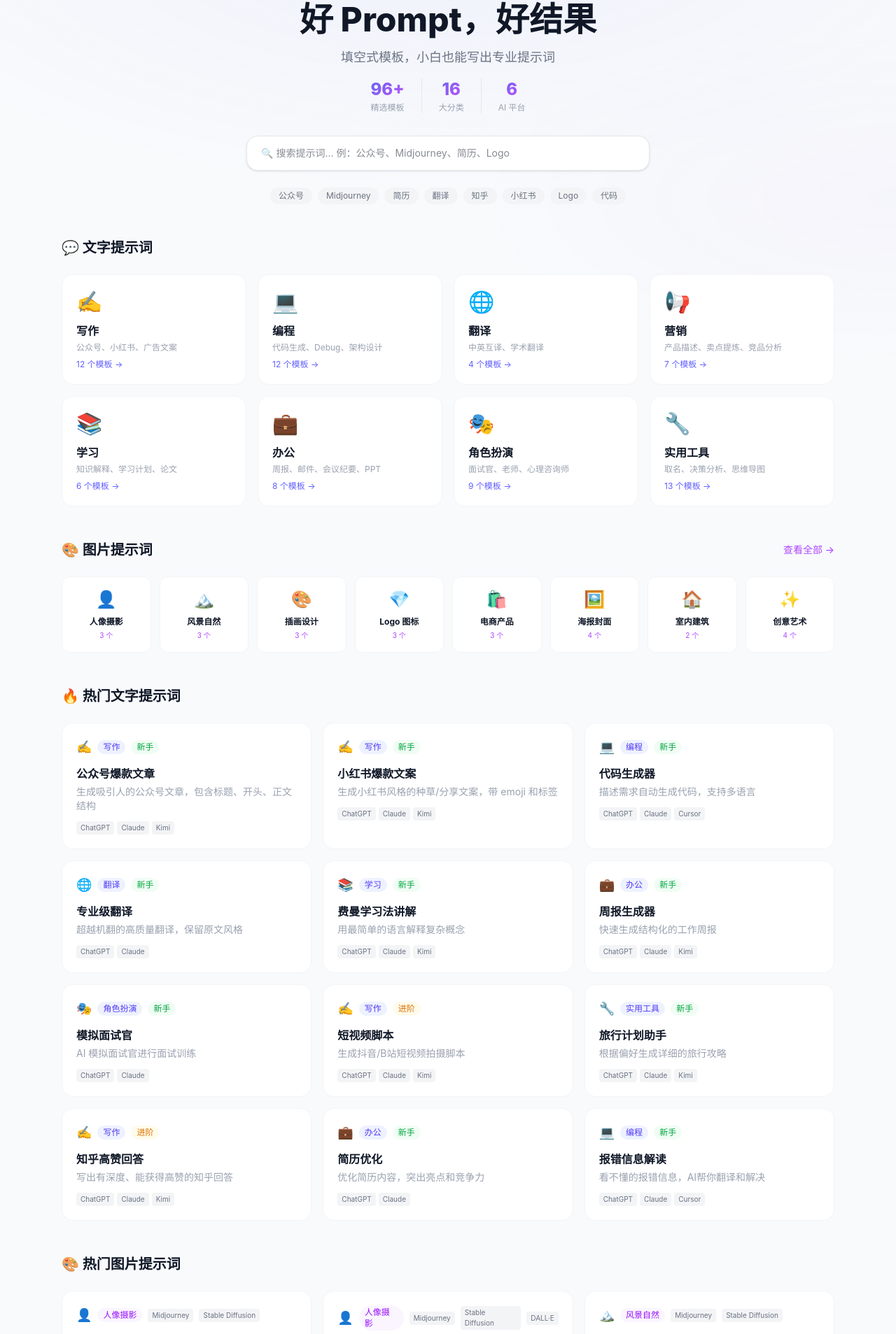
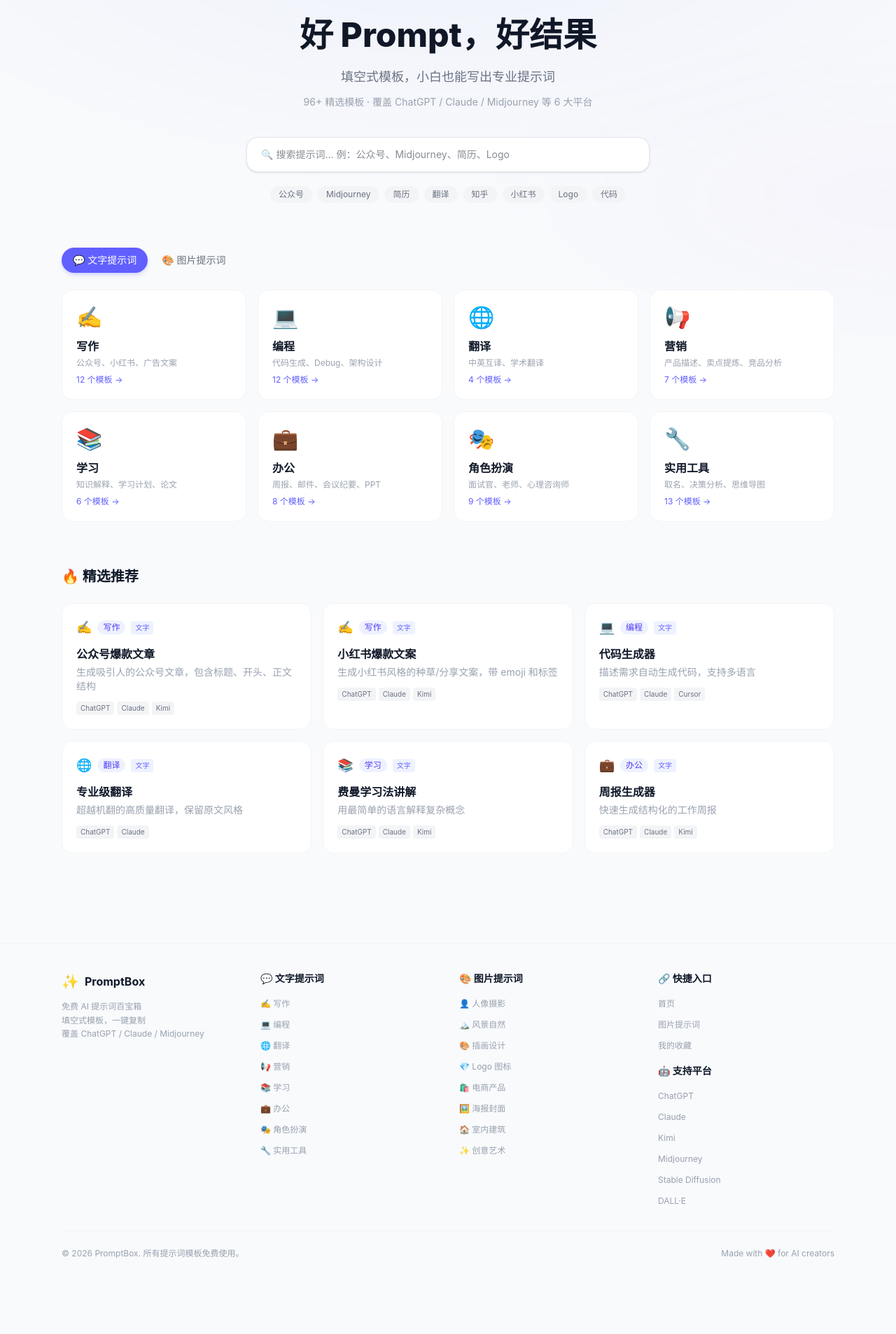
Before and after one commit to xiaoxiao194/promptbox, a Next.js app: page / in a window 1280 px wide. Shown: the part 117-2024 px from the top of the page at 70% size. After the commit the page ends 1957 px from the top, so only its background shows below. Built offline with nearby package versions, Linux system fonts and the light colour scheme.

Commit message:
fix: 首页精简重构 - Tab切换分类+精选推荐合并+减少视觉噪音

```diff
--- a/src/app/page.tsx
+++ b/src/app/page.tsx
@@ -9,68 +9,54 @@
 
 export default function Home() {
   const [search, setSearch] = useState("");
+  const [tab, setTab] = useState<"text" | "image">("text");
 
-  const hotPrompts = useMemo(() => prompts.filter(p => p.hot), []);
-  const hotImagePrompts = useMemo(() => imagePrompts.filter(p => p.hot), []);
+  const hotAll = useMemo(() => {
+    const textHot = prompts.filter(p => p.hot).map(p => ({
+      id: p.id, title: p.title, desc: p.description, type: "text" as const,
+      href: `/prompt/${p.id}`, tags: p.platforms, icon: categories.find(c => c.id === p.category)?.icon || "",
+      catName: categories.find(c => c.id === p.category)?.name || "",
+    }));
+    const imgHot = imagePrompts.filter(p => p.hot).map(p => ({
+      id: p.id, title: p.title, desc: p.description, type: "image" as const,
+      href: `/image-prompt/${p.id}`, tags: p.platforms, icon: imageCategories.find(c => c.id === p.category)?.icon || "",
+      catName: imageCategories.find(c => c.id === p.category)?.name || "",
+    }));
+    return [...textHot, ...imgHot].slice(0, 6);
+  }, []);
 
-  // 搜索同时覆盖文字和图片模板
   const filteredResults = useMemo(() => {
     if (!search.trim()) return [];
     const q = search.toLowerCase();
-    const textResults = prompts
-      .filter(p =>
-        p.title.toLowerCase().includes(q) ||
-        p.description.toLowerCase().includes(q) ||
-        p.tags.some(t => t.toLowerCase().includes(q)) ||
-        p.platforms.some(pl => pl.toLowerCase().includes(q))
-      )
-      .map(p => ({ ...p, type: "text" as const, href: `/prompt/${p.id}` }));
-
-    const imageResults = imagePrompts
-      .filter(p =>
-        p.title.toLowerCase().includes(q) ||
-        p.description.toLowerCase().includes(q) ||
-        p.tags.some(t => t.toLowerCase().includes(q)) ||
-        p.platforms.some(pl => pl.toLowerCase().includes(q))
-      )
-      .map(p => ({ ...p, type: "image" as const, href: `/image-prompt/${p.id}` }));
-
-    return [...textResults, ...imageResults];
+    const textR = prompts
+      .filter(p => p.title.toLowerCase().includes(q) || p.description.toLowerCase().includes(q) || p.tags.some(t => t.toLowerCase().includes(q)) || p.platforms.some(pl => pl.toLowerCase().includes(q)))
+      .map(p => ({ id: p.id, title: p.title, desc: p.description, type: "text" as const, href: `/prompt/${p.id}` }));
+    const imgR = imagePrompts
+      .filter(p => p.title.toLowerCase().includes(q) || p.description.toLowerCase().includes(q) || p.tags.some(t => t.toLowerCase().includes(q)) || p.platforms.some(pl => pl.toLowerCase().includes(q)))
+      .map(p => ({ id: p.id, title: p.title, desc: p.description, type: "image" as const, href: `/image-prompt/${p.id}` }));
+    return [...textR, ...imgR];
   }, [search]);
 
   const totalTemplates = prompts.length + imagePrompts.length;
-  const totalCategories = categories.length + imageCategories.length;
+
+  const currentCategories = tab === "text" ? categories : imageCategories;
+  const currentPrompts = tab === "text" ? prompts : imagePrompts;
 
   return (
     <main className="fade-in">
       <Navbar />
 
-      {/* Hero */}
-      <section className="max-w-4xl mx-auto px-6 pt-16 pb-12 text-center">
-        <h1 className="text-4xl sm:text-5xl font-extrabold text-gray-900 dark:text-white mb-4">
+      {/* Hero — 简洁大气 */}
+      <section className="max-w-4xl mx-auto px-6 pt-20 pb-16 text-center">
+        <h1 className="text-4xl sm:text-5xl font-extrabold text-gray-900 dark:text-white mb-4 leading-tight">
           好 Prompt，好结果
         </h1>
-        <p className="text-lg text-gray-500 dark:text-gray-400 mb-4">
+        <p className="text-lg text-gray-500 dark:text-gray-400 mb-3">
           填空式模板，小白也能写出专业提示词
         </p>
-
-        {/* Stats */}
-        <div className="flex justify-center gap-6 mb-8">
-          <div className="text-center">
-            <span className="text-2xl font-extrabold gradient-text">{totalTemplates}+</span>
-            <p className="text-xs text-gray-400 mt-0.5">精选模板</p>
-          </div>
-          <div className="w-px bg-gray-200 dark:bg-gray-700"></div>
-          <div className="text-center">
-            <span className="text-2xl font-extrabold gradient-text">{totalCategories}</span>
-            <p className="text-xs text-gray-400 mt-0.5">大分类</p>
-          </div>
-          <div className="w-px bg-gray-200 dark:bg-gray-700"></div>
-          <div className="text-center">
-            <span className="text-2xl font-extrabold gradient-text">6</span>
-            <p className="text-xs text-gray-400 mt-0.5">AI 平台</p>
-          </div>
-        </div>
+        <p className="text-sm text-gray-400 dark:text-gray-500 mb-10">
+          {totalTemplates}+ 精选模板 · 覆盖 ChatGPT / Claude / Midjourney 等 6 大平台
+        </p>
 
         {/* Search */}
         <div className="relative max-w-xl mx-auto">
@@ -83,7 +69,7 @@
           />
           {search && filteredResults.length > 0 && (
             <div className="absolute top-full mt-2 w-full bg-white dark:bg-gray-800 rounded-xl shadow-xl border border-gray-100 dark:border-gray-700 max-h-80 overflow-y-auto z-50">
-              {filteredResults.map((p) => (
+              {filteredResults.slice(0, 10).map((p) => (
                 <Link key={p.id} href={p.href} className="block px-5 py-3 hover:bg-gray-50 dark:hover:bg-gray-700 border-b border-gray-50 dark:border-gray-700 last:border-0">
                   <div className="flex items-center gap-2">
                     <span className={`text-[10px] px-1.5 py-0.5 rounded font-medium ${p.type === "image" ? "bg-purple-50 dark:bg-purple-900/30 text-purple-500" : "bg-indigo-50 dark:bg-indigo-900/30 text-indigo-500"}`}>
@@ -91,7 +77,7 @@
                     </span>
                     <p className="font-medium text-gray-900 dark:text-white text-sm">{p.title}</p>
                   </div>
-                  <p className="text-xs text-gray-400 mt-0.5 ml-14">{p.description}</p>
+                  <p className="text-xs text-gray-400 mt-0.5 pl-14">{p.desc}</p>
                 </Link>
               ))}
             </div>
@@ -103,8 +89,7 @@
           )}
         </div>
 
-        {/* Hot tags */}
-        <div className="flex flex-wrap justify-center gap-2 mt-6">
+        <div className="flex flex-wrap justify-center gap-2 mt-5">
           {["公众号", "Midjourney", "简历", "翻译", "知乎", "小红书", "Logo", "代码"].map((tag) => (
             <button key={tag} onClick={() => setSearch(tag)} className="px-3 py-1 rounded-full text-xs bg-gray-100 dark:bg-gray-800 text-gray-500 dark:text-gray-400 hover:bg-indigo-50 dark:hover:bg-indigo-900/30 hover:text-indigo-600 dark:hover:text-indigo-400 transition-colors">
               {tag}
@@ -113,89 +98,63 @@
         </div>
       </section>
 
-      {/* Text Prompt Categories */}
-      <section className="max-w-6xl mx-auto px-6 pb-12">
-        <h2 className="text-xl font-bold text-gray-900 dark:text-white mb-6">💬 文字提示词</h2>
-        <div className="grid grid-cols-2 sm:grid-cols-4 gap-4">
-          {categories.map((cat) => (
-            <Link key={cat.id} href={`/category/${cat.id}`} className="group bg-white dark:bg-gray-800/60 rounded-2xl p-5 border border-gray-100 dark:border-gray-700/50 hover:border-indigo-200 dark:hover:border-indigo-700 hover:shadow-lg hover:-translate-y-1 transition-all">
+      {/* 分类浏览 — Tab 切换文字/图片 */}
+      <section className="max-w-6xl mx-auto px-6 pb-16">
+        <div className="flex items-center gap-1 mb-6">
+          <button
+            onClick={() => setTab("text")}
+            className={`px-4 py-2 rounded-full text-sm font-medium transition-all ${tab === "text" ? "bg-indigo-500 text-white shadow-md shadow-indigo-500/20" : "text-gray-500 dark:text-gray-400 hover:bg-gray-100 dark:hover:bg-gray-800"}`}
+          >
+            💬 文字提示词
+          </button>
+          <button
+            onClick={() => setTab("image")}
+            className={`px-4 py-2 rounded-full text-sm font-medium transition-all ${tab === "image" ? "bg-purple-500 text-white shadow-md shadow-purple-500/20" : "text-gray-500 dark:text-gray-400 hover:bg-gray-100 dark:hover:bg-gray-800"}`}
+          >
+            🎨 图片提示词
+          </button>
+        </div>
+
+        <div className={`grid grid-cols-2 sm:grid-cols-4 ${tab === "image" ? "lg:grid-cols-4" : ""} gap-4`}>
+          {currentCategories.map((cat) => (
+            <Link
+              key={cat.id}
+              href={tab === "text" ? `/category/${cat.id}` : `/image-category/${cat.id}`}
+              className={`group bg-white dark:bg-gray-800/60 rounded-2xl p-5 border border-gray-100 dark:border-gray-700/50 hover:shadow-lg hover:-translate-y-1 transition-all ${tab === "image" ? "hover:border-purple-200 dark:hover:border-purple-700" : "hover:border-indigo-200 dark:hover:border-indigo-700"}`}
+            >
               <div className="text-3xl mb-3">{cat.icon}</div>
-              <h3 className="font-bold text-gray-900 dark:text-white group-hover:text-indigo-600 dark:group-hover:text-indigo-400 transition-colors">{cat.name}</h3>
+              <h3 className={`font-bold text-gray-900 dark:text-white transition-colors ${tab === "image" ? "group-hover:text-purple-600 dark:group-hover:text-purple-400" : "group-hover:text-indigo-600 dark:group-hover:text-indigo-400"}`}>{cat.name}</h3>
               <p className="text-xs text-gray-400 mt-1">{cat.description}</p>
-              <p className="text-xs text-indigo-500 mt-2">{prompts.filter(p => p.category === cat.id).length} 个模板 →</p>
+              <p className={`text-xs mt-2 ${tab === "image" ? "text-purple-500" : "text-indigo-500"}`}>
+                {currentPrompts.filter(p => p.category === cat.id).length} 个模板 →
+              </p>
             </Link>
           ))}
         </div>
       </section>
 
-      {/* Image Prompt Categories */}
-      <section className="max-w-6xl mx-auto px-6 pb-12">
-        <div className="flex items-center justify-between mb-6">
-          <h2 className="text-xl font-bold text-gray-900 dark:text-white">🎨 图片提示词</h2>
-          <Link href="/image" className="text-sm text-purple-500 hover:text-purple-600 dark:hover:text-purple-400 font-medium">查看全部 →</Link>
-        </div>
-        <div className="grid grid-cols-2 sm:grid-cols-4 lg:grid-cols-8 gap-3">
-          {imageCategories.map((cat) => (
-            <Link key={cat.id} href={`/image-category/${cat.id}`} className="group bg-white dark:bg-gray-800/60 rounded-xl p-4 text-center border border-gray-100 dark:border-gray-700/50 hover:border-purple-200 dark:hover:border-purple-700 hover:shadow-lg hover:-translate-y-1 transition-all">
-              <div className="text-2xl mb-2">{cat.icon}</div>
-              <h3 className="font-bold text-xs text-gray-900 dark:text-white">{cat.name}</h3>
-              <p className="text-[10px] text-purple-500 mt-1">{imagePrompts.filter(p => p.category === cat.id).length} 个</p>
+      {/* 精选推荐 — 混合文字+图片，只展示 6 个 */}
+      <section className="max-w-6xl mx-auto px-6 pb-20">
+        <h2 className="text-xl font-bold text-gray-900 dark:text-white mb-6">🔥 精选推荐</h2>
+        <div className="grid sm:grid-cols-2 lg:grid-cols-3 gap-4">
+          {hotAll.map((p) => (
+            <Link key={p.id} href={p.href} className={`group bg-white dark:bg-gray-800/60 rounded-2xl p-5 border border-gray-100 dark:border-gray-700/50 hover:shadow-lg hover:-translate-y-1 transition-all ${p.type === "image" ? "hover:border-purple-200 dark:hover:border-purple-700" : "hover:border-indigo-200 dark:hover:border-indigo-700"}`}>
+              <div className="flex items-center gap-2 mb-3">
+                <span className="text-lg">{p.icon}</span>
+                <span className={`text-xs px-2 py-0.5 rounded-full font-medium ${p.type === "image" ? "bg-purple-50 dark:bg-purple-900/30 text-purple-600 dark:text-purple-400" : "bg-indigo-50 dark:bg-indigo-900/30 text-indigo-600 dark:text-indigo-400"}`}>{p.catName}</span>
+                <span className={`text-[10px] px-1.5 py-0.5 rounded ${p.type === "image" ? "bg-purple-50 dark:bg-purple-900/30 text-purple-500" : "bg-indigo-50 dark:bg-indigo-900/30 text-indigo-500"}`}>
+                  {p.type === "image" ? "图片" : "文字"}
+                </span>
+              </div>
+              <h3 className={`font-bold text-gray-900 dark:text-white transition-colors mb-1 ${p.type === "image" ? "group-hover:text-purple-600 dark:group-hover:text-purple-400" : "group-hover:text-indigo-600 dark:group-hover:text-indigo-400"}`}>{p.title}</h3>
+              <p className="text-sm text-gray-400 line-clamp-2">{p.desc}</p>
+              <div className="flex flex-wrap gap-1 mt-3">
+                {p.tags.map(t => (
+                  <span key={t} className="text-[10px] px-1.5 py-0.5 rounded bg-gray-100 dark:bg-gray-700 text-gray-500 dark:text-gray-400">{t}</span>
+                ))}
+              </div>
             </Link>
           ))}
-        </div>
-      </section>
-
-      {/* Hot Text Prompts */}
-      <section className="max-w-6xl mx-auto px-6 pb-12">
-        <h2 className="text-xl font-bold text-gray-900 dark:text-white mb-6">🔥 热门文字提示词</h2>
-        <div className="grid sm:grid-cols-2 lg:grid-cols-3 gap-4">
-          {hotPrompts.map((p) => {
-            const cat = categories.find(c => c.id === p.category);
-            return (
-              <Link key={p.id} href={`/prompt/${p.id}`} className="group bg-white dark:bg-gray-800/60 rounded-2xl p-5 border border-gray-100 dark:border-gray-700/50 hover:border-indigo-200 dark:hover:border-indigo-700 hover:shadow-lg hover:-translate-y-1 transition-all">
-                <div className="flex items-center gap-2 mb-3">
-                  <span className="text-lg">{cat?.icon}</span>
-                  <span className="text-xs px-2 py-0.5 rounded-full bg-indigo-50 dark:bg-indigo-900/30 text-indigo-600 dark:text-indigo-400 font-medium">{cat?.name}</span>
-                  <span className={`text-xs px-2 py-0.5 rounded-full font-medium ${p.difficulty === "新手" ? "bg-green-50 dark:bg-green-900/30 text-green-600 dark:text-green-400" : "bg-amber-50 dark:bg-amber-900/30 text-amber-600 dark:text-amber-400"}`}>{p.difficulty}</span>
-                </div>
-                <h3 className="font-bold text-gray-900 dark:text-white group-hover:text-indigo-600 dark:group-hover:text-indigo-400 transition-colors mb-1">{p.title}</h3>
-                <p className="text-sm text-gray-400 line-clamp-2">{p.description}</p>
-                <div className="flex flex-wrap gap-1 mt-3">
-                  {p.platforms.map(pl => (
-                    <span key={pl} className="text-[10px] px-1.5 py-0.5 rounded bg-gray-100 dark:bg-gray-700 text-gray-500 dark:text-gray-400">{pl}</span>
-                  ))}
-                </div>
-              </Link>
-            );
-          })}
-        </div>
-      </section>
-
-      {/* Hot Image Prompts */}
-      <section className="max-w-6xl mx-auto px-6 pb-20">
-        <h2 className="text-xl font-bold text-gray-900 dark:text-white mb-6">🎨 热门图片提示词</h2>
-        <div className="grid sm:grid-cols-2 lg:grid-cols-3 gap-4">
-          {hotImagePrompts.map((p) => {
-            const cat = imageCategories.find(c => c.id === p.category);
-            return (
-              <Link key={p.id} href={`/image-prompt/${p.id}`} className="group bg-white dark:bg-gray-800/60 rounded-2xl p-5 border border-gray-100 dark:border-gray-700/50 hover:border-purple-200 dark:hover:border-purple-700 hover:shadow-lg hover:-translate-y-1 transition-all">
-                <div className="flex items-center gap-2 mb-3">
-                  <span className="text-lg">{cat?.icon}</span>
-                  <span className="text-xs px-2 py-0.5 rounded-full bg-purple-50 dark:bg-purple-900/30 text-purple-600 dark:text-purple-400 font-medium">{cat?.name}</span>
-                  {p.platforms.map(pl => (
-                    <span key={pl} className="text-[10px] px-1.5 py-0.5 rounded bg-gray-100 dark:bg-gray-700 text-gray-500 dark:text-gray-400">{pl}</span>
-                  ))}
-                </div>
-                <h3 className="font-bold text-gray-900 dark:text-white group-hover:text-purple-600 dark:group-hover:text-purple-400 transition-colors mb-1">{p.title}</h3>
-                <p className="text-sm text-gray-400 line-clamp-2">{p.description}</p>
-                <div className="flex flex-wrap gap-1 mt-3">
-                  {p.tags.map(t => (
-                    <span key={t} className="text-[10px] px-1.5 py-0.5 rounded bg-purple-50 dark:bg-purple-900/30 text-purple-500 dark:text-purple-400">#{t}</span>
-                  ))}
-                </div>
-              </Link>
-            );
-          })}
         </div>
       </section>
 
```
